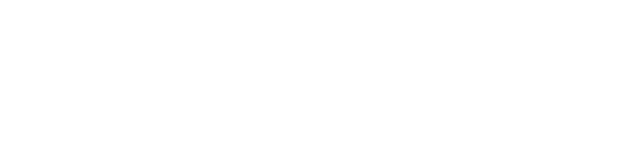
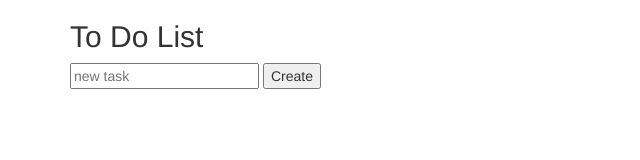
Before and after one commit to Melissa-Erion/to-dolist2, a plain HTML site: page index.html in a window 1280 px wide. Shown: the whole page, without its empty margins (0-640 px from the left). Drawn offline with nearby package versions, Linux system fonts and the light colour scheme.

Commit message:
added a container, title, form with id create task, create task button

```diff
--- a/index.html
+++ b/index.html
@@ -12,6 +12,19 @@
         <script src="script.js"></script>
     </head>
     <body>
+        <div class="container">
+            <div class="row">
+              <div class="col-xs-12">
+                <h2>To Do List</h2>
+                <div id='todo-list'>
+                </div>
+                <form id="create-task">
+                  <input id="new-task-content" type="text" placeholder="new task" required/>
+                  <button>Create</button>
+                </form>
+              </div>
+            </div>
+          </div>
 
     </body>
 </html>
```
